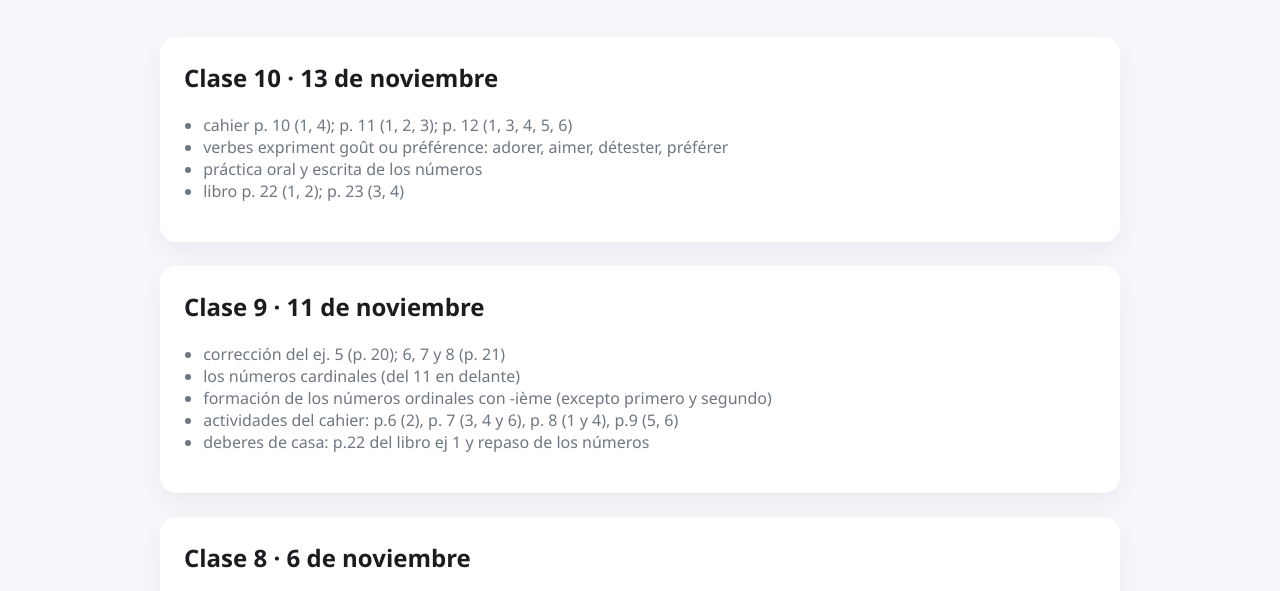
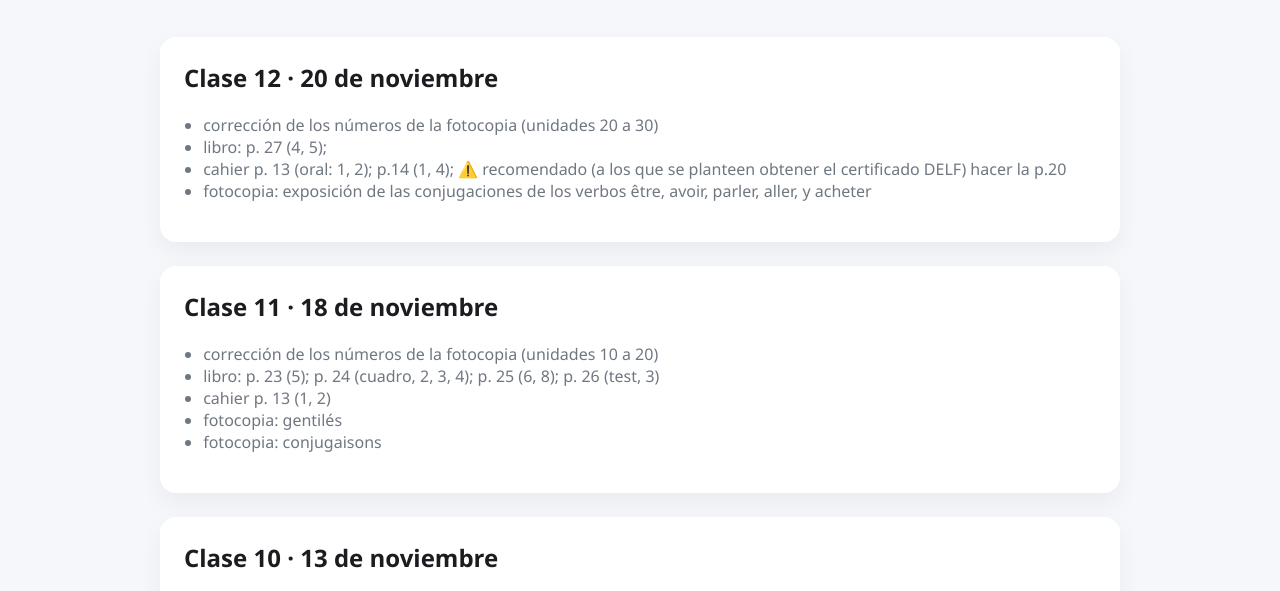
Before and after one commit to cleydyr/frances-eoi-2025-m, a website: page resumen-de-clases.html in a window 1280 px wide. Shown: the part 194-785 px from the top of the page. Drawn offline with Linux system fonts and the light colour scheme.

Commit message:
add summary item

```diff
--- a/resumen-de-clases.html
+++ b/resumen-de-clases.html
@@ -14,6 +14,28 @@
     <header class="page-header">
       <h1>Resumen de clases</h1>
     </header>
+    <section class="summaries" id="summary-list">
+      <article class="summary-card">
+        <h2>Clase 12 · 20 de noviembre</h2>
+        <ul>
+          <li>corrección de los números de la fotocopia (unidades 20 a 30)</li>
+          <li>libro: p. 27 (4, 5);</li>
+          <li>cahier p. 13 (oral: 1, 2); p.14 (1, 4); ⚠️ recomendado (a los que se planteen obtener el certificado DELF)
+            hacer la p.20 </li>
+          <li>fotocopia: exposición de las conjugaciones de los verbos être, avoir, parler, aller, y acheter</li>
+        </ul>
+      </article>
+      <section class="summaries" id="summary-list">
+        <article class="summary-card">
+          <h2>Clase 11 · 18 de noviembre</h2>
+          <ul>
+            <li>corrección de los números de la fotocopia (unidades 10 a 20)</li>
+            <li>libro: p. 23 (5); p. 24 (cuadro, 2, 3, 4); p. 25 (6, 8); p. 26 (test, 3)</li>
+            <li>cahier p. 13 (1, 2)</li>
+            <li>fotocopia: gentilés</li>
+            <li>fotocopia: conjugaisons</li>
+          </ul>
+        </article>
         <section class="summaries" id="summary-list">
           <article class="summary-card">
             <h2>Clase 10 · 13 de noviembre</h2>
@@ -66,7 +88,8 @@
           <article class="summary-card">
             <h2>Clase 5 · 23 de octubre</h2>
             <ul>
-          <li><strong>Avisos:</strong> próximo martes, elección de delegado; clases de refuerzo para nivel A1 y clases
+              <li><strong>Avisos:</strong> próximo martes, elección de delegado; clases de refuerzo para nivel A1 y
+                clases
                 opcionales de teatro.</li>
               <li>De la fotocopia dada en la clase del 21: l’accent aigu (repaso), l’accent grave, l’accent circonflexe.
               </li>
```
Lines whose indentation alone changed are shown as unchanged.
